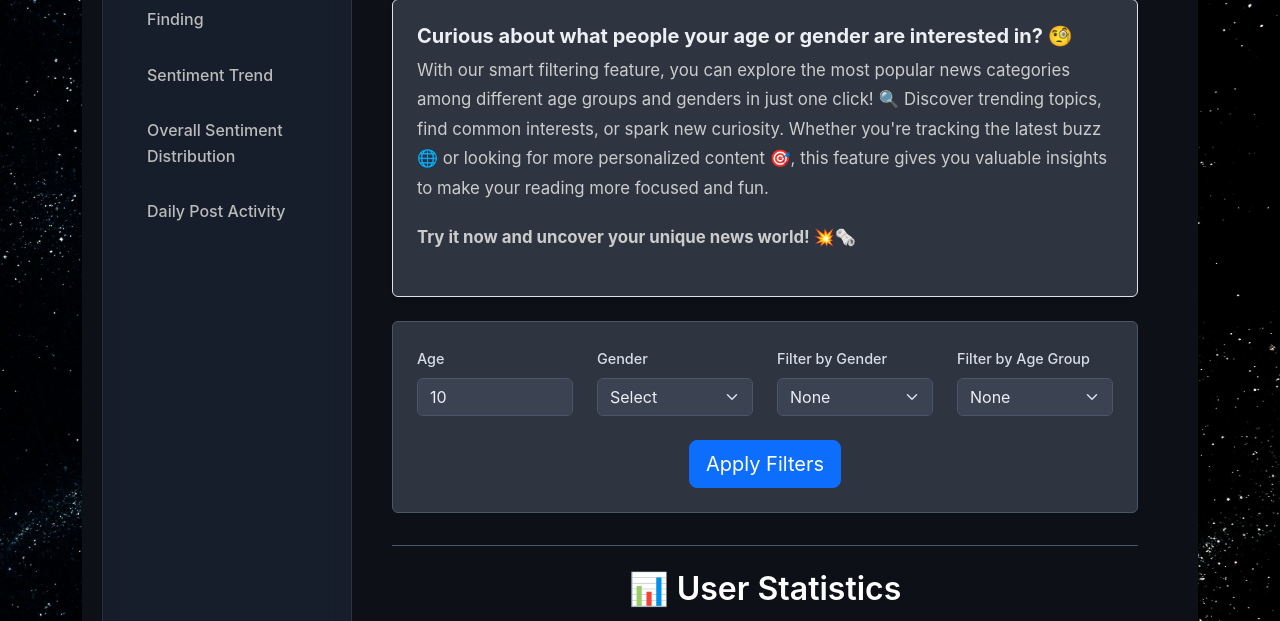
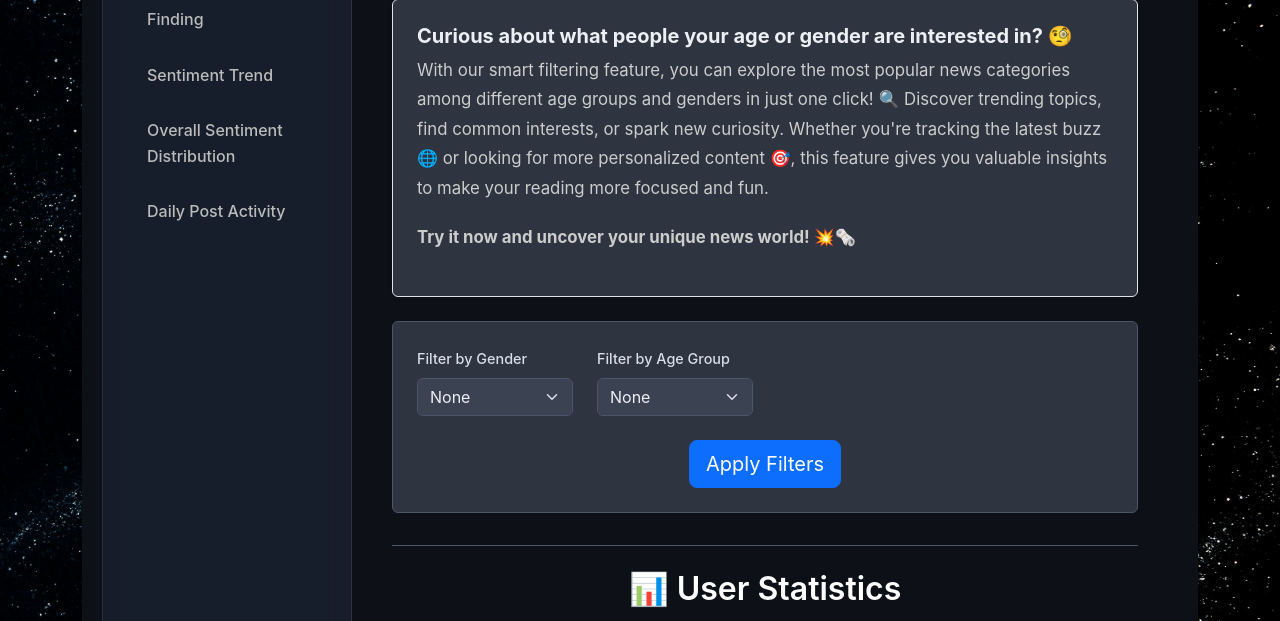
Before and after one commit to XiuwenYin/news-sentiment-analysis, a Flask app: a page that uses app/templates/user.html in a window 1280 px wide. Shown: the part 581-1202 px from the top of the page. Run offline with Flask 3, Linux system fonts and the light colour scheme; a user stored in the database is signed in; tables that the repository leaves empty hold one stand-in row (values such as "Sample post").

Commit message:
Hide gender and age information

```diff
--- a/app/routes.py
+++ b/app/routes.py
@@ -257,6 +257,9 @@ def post_detail(post_id):
 @login_required
 def user(username):
     user = db.first_or_404(sa.select(User).where(User.username == username))
+    #Hide age and gender after the first input
+    show_personal_inputs = user.age is None or user.gender is None
+
     form = FilterForm()
     age_group = None
     gender_filter = None
@@ -350,7 +353,8 @@ def user(username):
         sentiment_counter=sentiment_counter,
         category_distribution=category_distribution or {},
         category_labels=list(category_distribution.keys()) if category_distribution else [],
-        category_values=list(category_distribution.values()) if category_distribution else []
+        category_values=list(category_distribution.values()) if category_distribution else [],
+        show_personal_inputs = user.age is None or user.gender is None
     )
 
 @app.route('/analysis', methods=['GET', 'POST'])
--- a/app/templates/user.html
+++ b/app/templates/user.html
@@ -27,27 +27,30 @@
             <p><strong>Try it now and uncover your unique news world! 💥🗞️</strong></p>
         </div>
 
-        <form method="POST" class="mb-4 p-4 rounded insight-filter-form"> {# Added 'insight-filter-form' and padding/rounded #}
+        <form method="POST" class="mb-4 p-4 rounded insight-filter-form">
             {{ form.hidden_tag() }}
-            <div class="row gy-3"> {# Added gy-3 for vertical spacing between rows on small screens #}
+            <div class="row gy-3">
+
+                {% if show_personal_inputs %}
                 <div class="col-md-3">
-                    <label class="form-label">Age</label> {# Added form-label class #}
+                    <label class="form-label">Age</label>
                     <input name="age" type="number" class="form-control" value="{{ user.age or '' }}">
                 </div>
 
                 <div class="col-md-3">
-                    <label class="form-label">Gender</label> {# Added form-label class #}
-                    <select name="gender" class="form-control form-select"> {# Added form-select for Bootstrap styling #}
+                    <label class="form-label">Gender</label>
+                    <select name="gender" class="form-control form-select">
                         <option value="">Select</option>
                         <option value="Male" {% if user.gender=='Male' %}selected{% endif %}>Male</option>
                         <option value="Female" {% if user.gender=='Female' %}selected{% endif %}>Female</option>
                         <option value="Other" {% if user.gender=='Other' %}selected{% endif %}>Other</option>
                     </select>
                 </div>
+                {% endif %}
 
                 <div class="col-md-3">
-                    <label class="form-label">Filter by Gender</label> {# Added form-label class #}
-                    <select name="gender_filter" class="form-control form-select"> {# Added form-select #}
+                    <label class="form-label">Filter by Gender</label>
+                    <select name="gender_filter" class="form-control form-select">
                         <option value="">None</option>
                         <option value="Male" {% if gender_filter=='Male' %}selected{% endif %}>Male</option>
                         <option value="Female" {% if gender_filter=='Female' %}selected{% endif %}>Female</option>
@@ -56,8 +59,8 @@
                 </div>
 
                 <div class="col-md-3">
-                    <label class="form-label">Filter by Age Group</label> {# Added form-label class #}
-                    <select name="age_group" class="form-control form-select"> {# Added form-select #}
+                    <label class="form-label">Filter by Age Group</label>
+                    <select name="age_group" class="form-control form-select">
                         <option value="">None</option>
                         <option value="20-30" {% if age_group=='20-30' %}selected{% endif %}>20–30</option>
                         <option value="30-40" {% if age_group=='30-40' %}selected{% endif %}>30–40</option>
@@ -68,19 +71,22 @@
                 </div>
             </div>
 
-            <div class="mt-4 text-center"> {# Changed mt-3 to mt-4 and centered button #}
-                <button type="submit" class="btn btn-primary btn-lg">Apply Filters</button> {# Made button larger #}
+            <div class="mt-4 text-center">
+                <button type="submit" class="btn btn-primary btn-lg">Apply Filters</button>
             </div>
         </form>
 
         {% if gender_filter %}
-        <h5 class="filter-results-title mb-3">News Category Distribution for Gender: {{ gender_filter }}</h5> {# Added class #}
+        <h5 class="filter-results-title mb-3">News Category Distribution for Gender: {{ gender_filter }}</h5> {# Added
+        class #}
         {% elif age_group %}
-        <h5 class="filter-results-title mb-3">News Category Distribution for Age Group: {{ age_group }}</h5> {# Added class #}
+        <h5 class="filter-results-title mb-3">News Category Distribution for Age Group: {{ age_group }}</h5> {# Added
+        class #}
         {% endif %}
 
         {% if category_distribution %}
-        <div id="category-section" class="chart-section card insight-chart-card shadow-sm rounded mb-4"> {# Added 'insight-chart-card' #}
+        <div id="category-section" class="chart-section card insight-chart-card shadow-sm rounded mb-4"> {# Added
+            'insight-chart-card' #}
             <div class="card-body">
                 <h5 class="card-title text-center">Category Distribution (Bar Chart)</h5>
                 <canvas id="categoryChart" style="max-height: 350px;"></canvas> {# Increased max-height #}
@@ -88,7 +94,8 @@
         </div>
         {% endif %}
 
-        <h2 id="statistics-section" class="mb-4 text-center section-divider-title">📊 User Statistics</h2> {# Added class #}
+        <h2 id="statistics-section" class="mb-4 text-center section-divider-title">📊 User Statistics</h2> {# Added
+        class #}
 
         {# Changed alert-light to a custom class 'custom-dark-alert' #}
         <div class="custom-dark-alert border rounded p-4 mb-4 shadow-sm">
@@ -109,21 +116,24 @@
             <p><strong>Come and click! <a href="#top-feature">See Your Emotional Footprint 🔍</a></strong></p>
         </div>
 
-        <div id="trend-section" class="chart-section card insight-chart-card shadow-sm rounded mb-4"> {# Added 'insight-chart-card' #}
+        <div id="trend-section" class="chart-section card insight-chart-card shadow-sm rounded mb-4"> {# Added
+            'insight-chart-card' #}
             <div class="card-body">
                 <h5 class="card-title text-center">Sentiment Trend (Last 7 Days)</h5>
                 <canvas id="trendChart" style="max-height: 350px;"></canvas> {# Increased max-height #}
             </div>
         </div>
 
-        <div id="distribution-section" class="chart-section card insight-chart-card shadow-sm rounded mb-4"> {# Added 'insight-chart-card' #}
+        <div id="distribution-section" class="chart-section card insight-chart-card shadow-sm rounded mb-4"> {# Added
+            'insight-chart-card' #}
             <div class="card-body">
                 <h5 class="card-title text-center">Overall Sentiment Distribution</h5>
                 <canvas id="distributionChart" style="max-height: 350px;"></canvas> {# Increased max-height #}
             </div>
         </div>
 
-        <div id="activity-section" class="chart-section card insight-chart-card shadow-sm rounded mb-4"> {# Added 'insight-chart-card' #}
+        <div id="activity-section" class="chart-section card insight-chart-card shadow-sm rounded mb-4"> {# Added
+            'insight-chart-card' #}
             <div class="card-body">
                 <h5 class="card-title text-center">Daily Post Activity</h5>
                 <canvas id="activityChart" style="max-height: 350px;"></canvas> {# Increased max-height #}
@@ -294,7 +304,7 @@
         // Show the first section (category distribution) if data exists
         const categorySection = document.getElementById('category-section');
         if (categorySection) {
-             categorySection.style.display = 'block';
+            categorySection.style.display = 'block';
         } else {
         }
     });
@@ -312,7 +322,7 @@
         if (sectionId !== 'category-section' && statsHeader) {
             statsHeader.scrollIntoView({ behavior: "smooth", block: "start" });
         } else if (sectionId === 'category-section' && document.getElementById('top-feature')) {
-             document.getElementById('top-feature').scrollIntoView({ behavior: "smooth", block: "start" });
+            document.getElementById('top-feature').scrollIntoView({ behavior: "smooth", block: "start" });
         }
     }
 </script>
```
Also changed, not shown: app.db.
